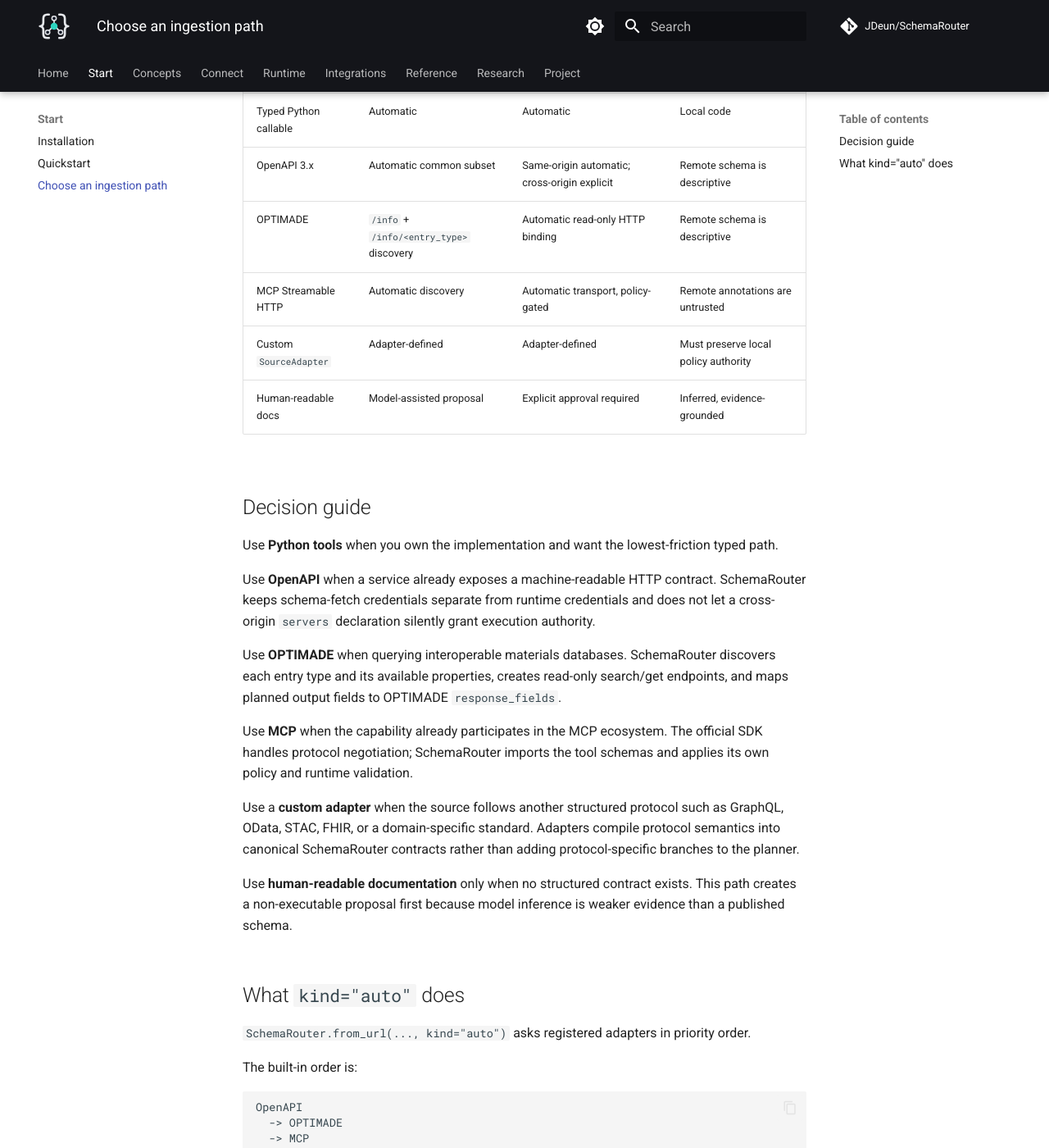
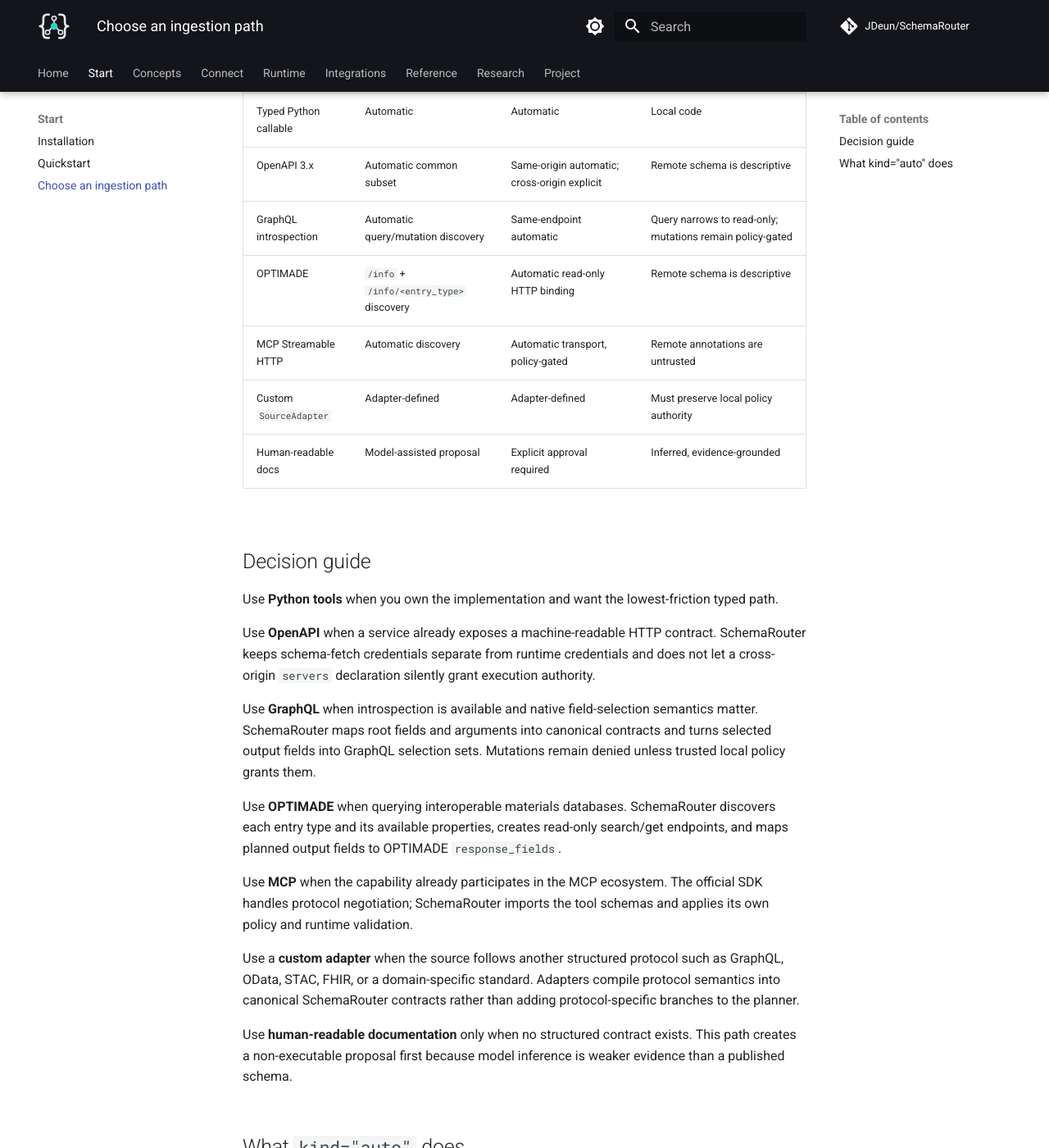
Before and after one commit to JDeun/SchemaRouter, an MkDocs documentation site: the page built from docs/getting-started/ingestion-paths.md, in a window 1280 px wide and 1400 px high, scrolled down 243 px. Shown: the whole window at 82% size. Built offline with MkDocs 1.6.1 and Material for MkDocs 9.7.7, drawn with Linux system fonts in a browser that asks for light colours; comment, search, counter and statistics services are not loaded.

Commit message:
docs: add GraphQL ingestion path

````diff
--- a/docs/getting-started/ingestion-paths.md
+++ b/docs/getting-started/ingestion-paths.md
@@ -7,6 +7,7 @@ inputs as equivalent.
 | --- | --- | --- | --- |
 | Typed Python callable | Automatic | Automatic | Local code |
 | OpenAPI 3.x | Automatic common subset | Same-origin automatic; cross-origin explicit | Remote schema is descriptive |
+| GraphQL introspection | Automatic query/mutation discovery | Same-endpoint automatic | Query narrows to read-only; mutations remain policy-gated |
 | OPTIMADE | `/info` + `/info/<entry_type>` discovery | Automatic read-only HTTP binding | Remote schema is descriptive |
 | MCP Streamable HTTP | Automatic discovery | Automatic transport, policy-gated | Remote annotations are untrusted |
 | Custom `SourceAdapter` | Adapter-defined | Adapter-defined | Must preserve local policy authority |
@@ -19,6 +20,10 @@ Use **Python tools** when you own the implementation and want the lowest-frictio
 Use **OpenAPI** when a service already exposes a machine-readable HTTP contract. SchemaRouter keeps
 schema-fetch credentials separate from runtime credentials and does not let a cross-origin
 `servers` declaration silently grant execution authority.
+
+Use **GraphQL** when introspection is available and native field-selection semantics matter.
+SchemaRouter maps root fields and arguments into canonical contracts and turns selected output
+fields into GraphQL selection sets. Mutations remain denied unless trusted local policy grants them.
 
 Use **OPTIMADE** when querying interoperable materials databases. SchemaRouter discovers each entry
 type and its available properties, creates read-only search/get endpoints, and maps planned output
@@ -45,6 +50,7 @@ The built-in order is:
 OpenAPI
   -> OPTIMADE
   -> MCP
+  -> GraphQL
 ```
 
 The first adapter that recognizes the source returns a canonical `ToolSpec` and optional trusted
````
